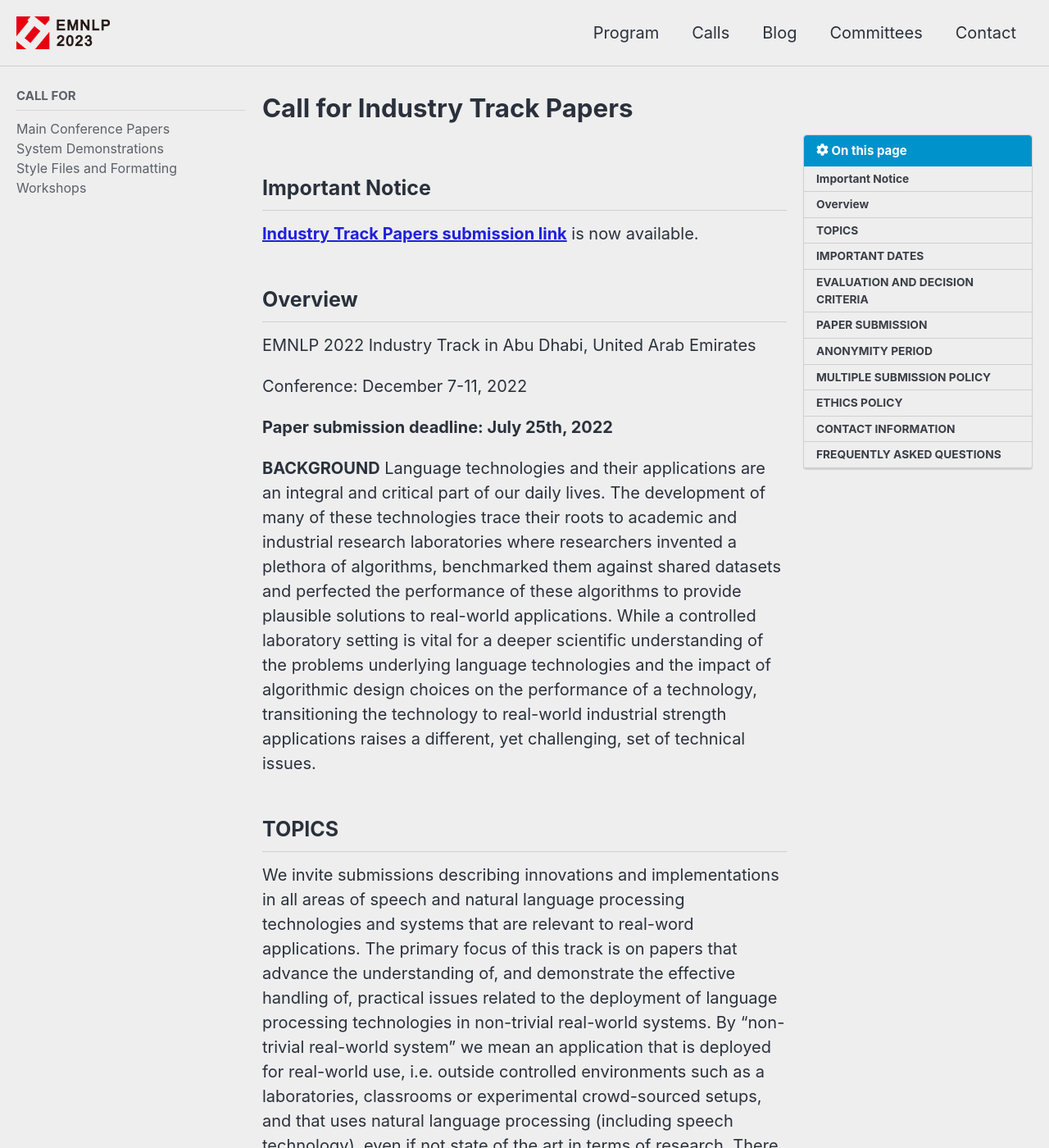
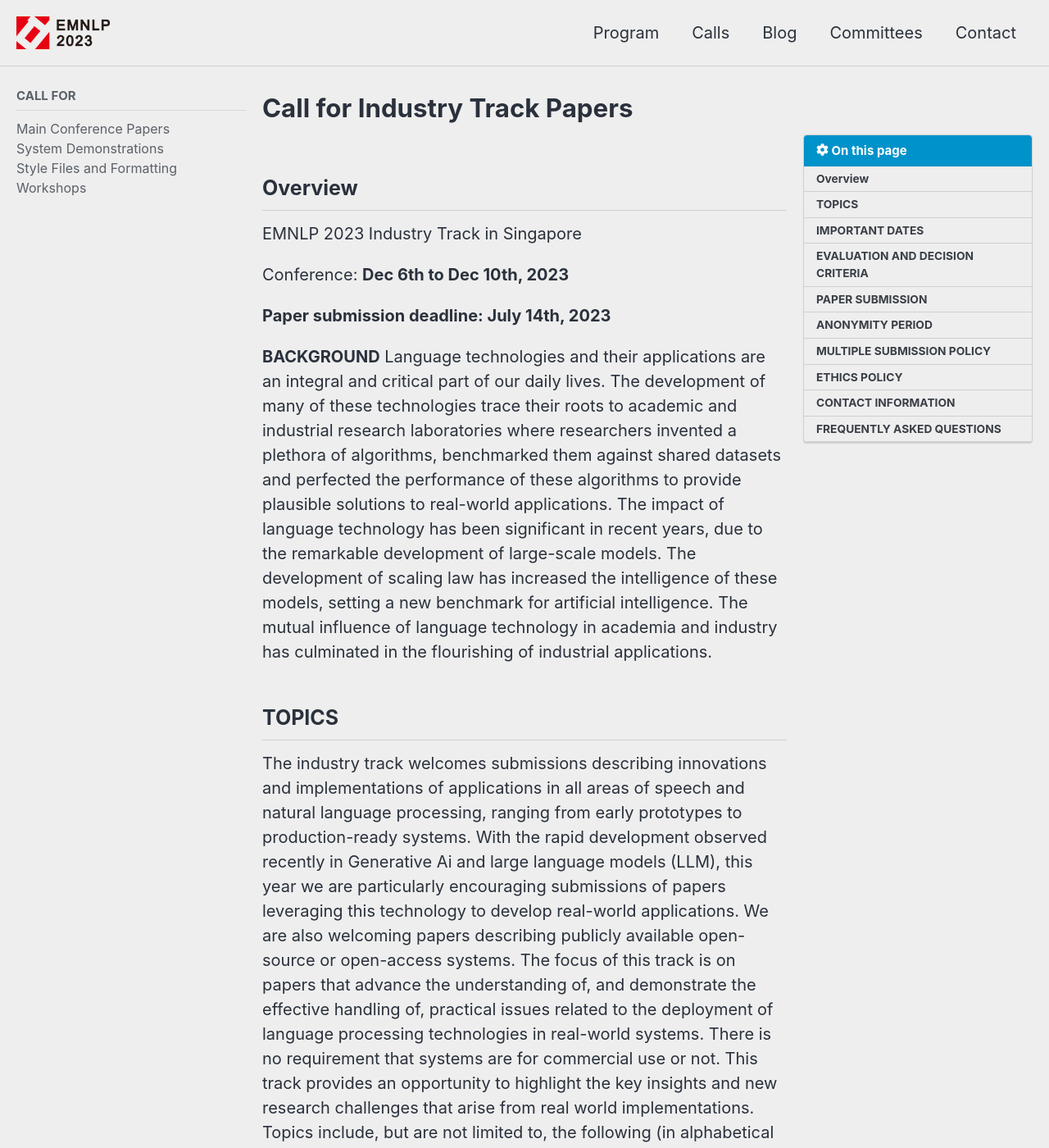
Before and after one commit to acl-org/emnlp-2023, a Jekyll site: the page built from _pages/calls/Industry Track.md, in a window 1280 px wide and 1400 px high. Shown: the whole window at 82% size. Built offline with Jekyll 4.4.1, drawn with Linux system fonts in a browser that asks for light colours; cached includes are drawn as plain includes; nearby versions of some CDN libraries; some of the changed text lies outside the part shown.

Commit message:
Update Industry Track.md

```diff
--- a/_pages/calls/Industry Track.md
+++ b/_pages/calls/Industry Track.md
@@ -9,21 +9,17 @@ toc_sticky: true
 toc_icon: "cog"
 ---
 
-## Important Notice
-[**Industry Track Papers submission link**](https://softconf.com/emnlp2022/industry-track) is now available.
+## Overview
+EMNLP 2023 Industry Track in  Singapore
 
-## Overview
-EMNLP 2022 Industry Track in Abu Dhabi, United Arab Emirates
+Conference: **Dec 6th to Dec 10th, 2023**
 
-Conference: December 7-11, 2022
+**Paper submission deadline: July 14th, 2023**
 
-**Paper submission deadline: July 25th, 2022**
+**BACKGROUND** Language technologies and their applications are an integral and critical part of our daily lives. The development of many of these technologies trace their roots to academic and industrial research laboratories where researchers invented a plethora of algorithms, benchmarked them against shared datasets and perfected the performance of these algorithms to provide plausible solutions to real-world applications. The impact of language technology has been significant in recent years, due to the remarkable development of large-scale models. The development of scaling law has increased the intelligence of these models, setting a new benchmark for artificial intelligence. The mutual influence of language technology in academia and industry has culminated in the flourishing of industrial applications.
 
-**BACKGROUND** Language technologies and their applications are an integral and critical part of our daily lives. The development of many of these technologies trace their roots to academic and industrial research laboratories where researchers invented a plethora of algorithms, benchmarked them against shared datasets and perfected the performance of these algorithms to provide plausible solutions to real-world applications. While a controlled laboratory setting is vital for a deeper scientific understanding of the problems underlying language technologies and the impact of algorithmic design choices on the performance of a technology, transitioning the technology to real-world industrial strength applications raises a different, yet challenging, set of technical issues.
 ## TOPICS
-We invite submissions describing innovations and implementations in all areas of speech and natural language processing technologies and systems that are relevant to real-word applications. The primary focus of this track is on papers that advance the understanding of, and demonstrate the effective handling of, practical issues related to the deployment of language processing technologies in non-trivial real-world systems. By “non-trivial real-world system” we mean an application that is deployed for real-world use, i.e. outside controlled environments such as a laboratories, classrooms or experimental crowd-sourced setups, and that uses natural language processing (including speech technology), even if not state of the art in terms of research. There is no requirement that the system be made by a for-profit company, but the users of the system are most likely outside the NLP research community.
-
-This track provides an opportunity to highlight the key insights and new research challenges that arise from real world implementations. Topics include, but are not limited to, the following (in alphabetical order):
+The industry track welcomes submissions describing innovations and implementations of applications in all areas of speech and natural language processing, ranging from early prototypes to production-ready systems. With the rapid development observed recently in Generative Ai and large language models (LLM), this year we are particularly encouraging submissions of papers leveraging this technology to develop real-world applications. We are also welcoming papers describing publicly available open-source or open-access systems. The focus of this track is on papers that advance the understanding of, and demonstrate the effective handling of, practical issues related to the deployment of language processing technologies in real-world systems. There is no requirement that systems are for commercial use or not. This track provides an opportunity to highlight the key insights and new research challenges that arise from real world implementations. Topics include, but are not limited to, the following (in alphabetical order):
 
 - Best practices and lessons learned
 - Continuous maintenance and improvement of deployed systems
@@ -49,25 +44,26 @@ Submissions must clearly identify one of the following three areas they fall int
 <table style="width: 100%; font-size: .9em;">
   <tr>
       <td style="width: 50%;">Anonymity period begins</td>
-      <td>June 27, 2022</td>
+      <td>June 16, 2023</td>
   </tr>
   <tr>
       <td>Paper submission deadline</td>
-      <td>July 25, 2022</td>
+      <td>July 24, 2023</td>
   </tr>
   <tr>
     <td>Notification of acceptance</td>
-    <td>September 26, 2022</td>
+    <td>September 26, 2023</td>
   </tr>
   <tr>
     <td>Camera-ready version of papers due</td>
-    <td>AOctober 24, 2022</td>
+    <td>October 24, 2022</td>
   </tr>
 </table>
 <b>Note: All deadlines are 11:59PM UTC-12:00 (“anywhere on Earth”).</b>
 
 ## EVALUATION AND DECISION CRITERIA
 Submissions will be reviewed in a double-blind manner and assessed based on their novelty, technical quality, potential impact, and clarity. Submissions in the industry track should emphasize real-world implementations of natural language processing systems, the development of such systems, or provide insights based on real-world datasets with obvious industry impact. For papers that rely heavily on empirical evaluations, the experimental methods and results should be clear, well executed, and repeatable (though the data may be proprietary).
+
 ## PAPER SUBMISSION
 **Submission**: Authors are invited to submit original, full-length (6 page) industry track papers that are not previously published, accepted to be published, or under consideration for publication in any other forum. Manuscripts should be submitted electronically, in PDF format and formatted using EMNLP 2022 formatting requirements. Please do not modify these style files, nor should you use templates designed for other conferences. Submissions that do not conform to the required styles, including paper size, margin width, and font size restrictions, will be rejected without review.
 
```
Also changed, not shown: other parts of _pages/calls/Industry Track.md (+0 -1 lines).
